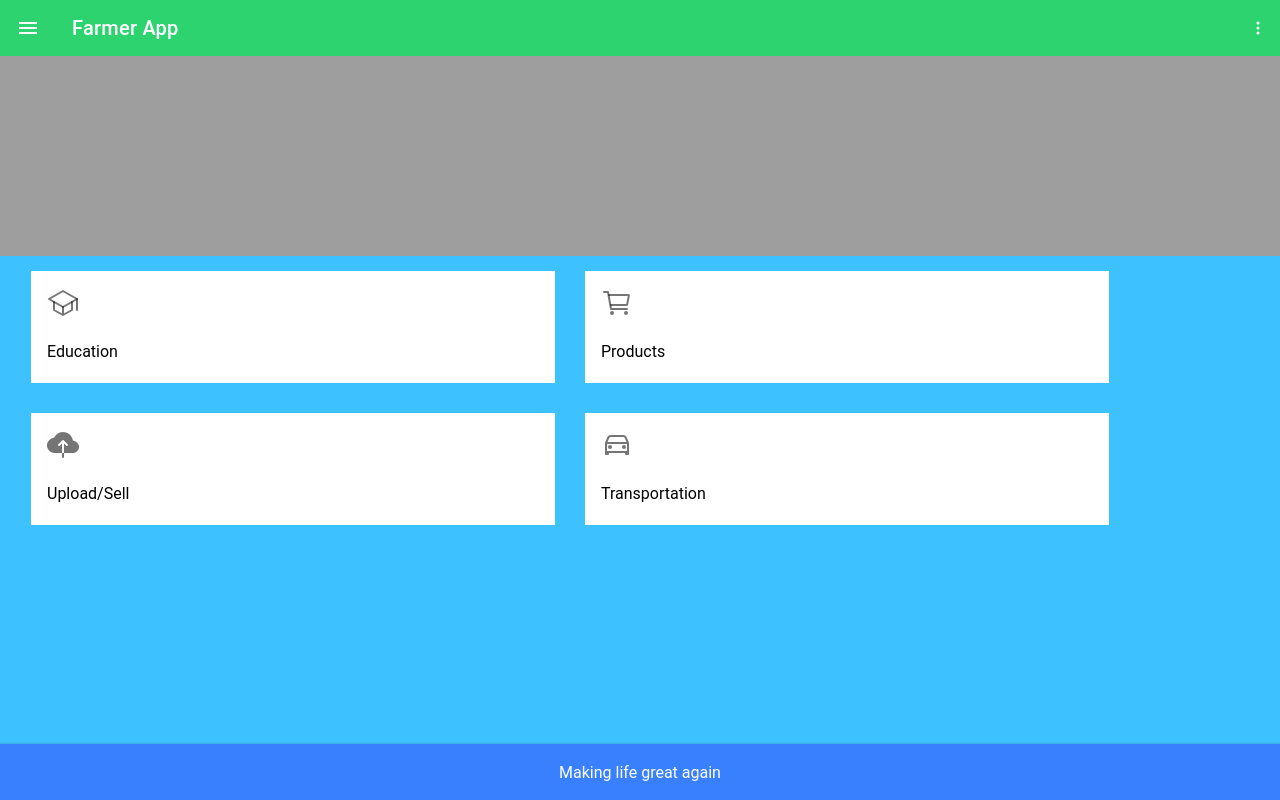
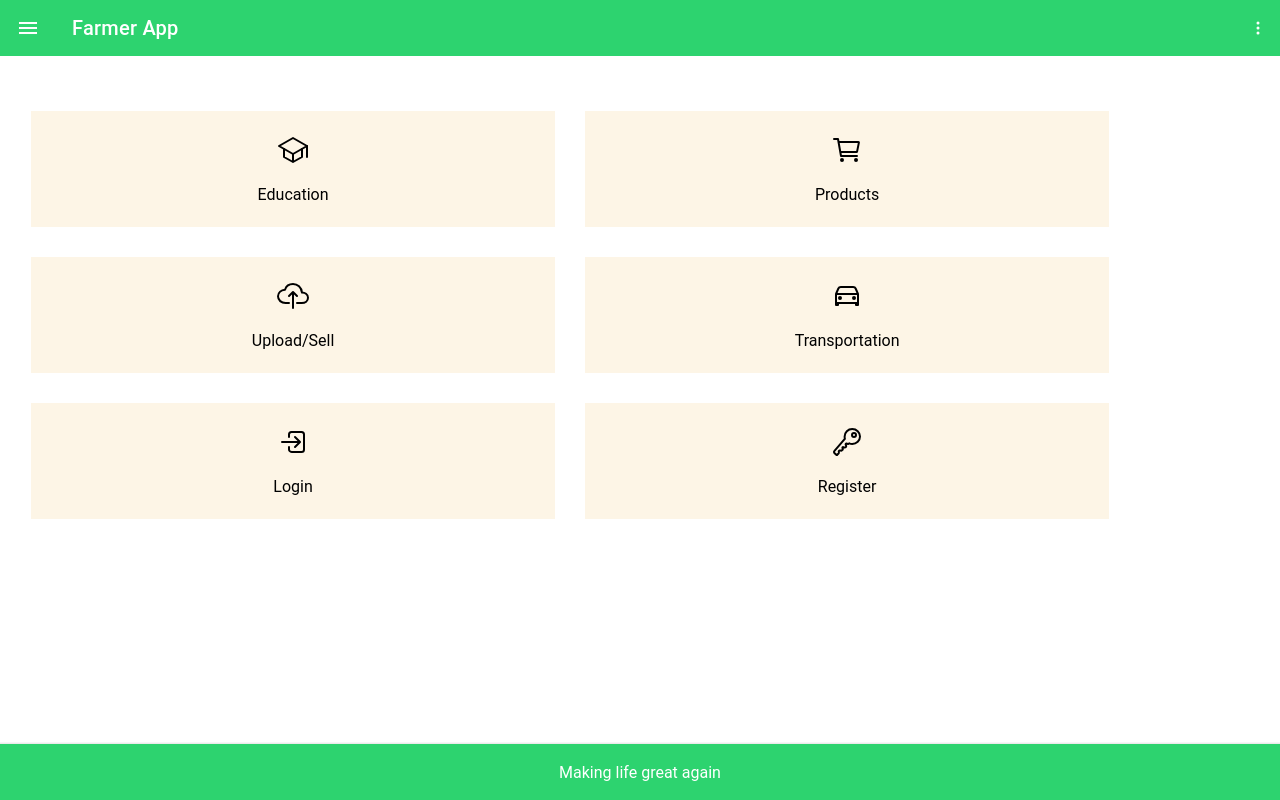
Before and after one commit to dotainion/Ionic-Farmers-App, a React (Create React App) app: page /home in a window 1280 px wide. Built offline with nearby package versions, Linux system fonts and the light colour scheme.

Commit message:
farmersapp

```diff
--- a/src/components/Widgets.tsx
+++ b/src/components/Widgets.tsx
@@ -51,14 +51,17 @@ class Widgets{
                                 <IonItem onClick={()=>{document.getElementById("register")?.click();}}><IonIcon icon={key} />Register</IonItem>
                             </IonCard>
                         </IonItem>
-                        <IonItem><IonIcon icon={home} /><IonIcon/>Main</IonItem>
+
+                        <IonButton hidden id="home" routerLink="/home"/>
+
+                        <IonItem onClick={()=>{document.getElementById("home")?.click()}}><IonIcon icon={home} /><IonIcon/>Home</IonItem>
                         <IonItem><IonIcon icon={addCircle} /><IonIcon/>Add Products</IonItem>
                         <IonItem><IonIcon icon={people} /><IonIcon/>About us</IonItem>
                         <IonItem><IonIcon icon={mail} /><IonIcon/>Contact us</IonItem>
                         <IonItem><IonIcon icon={lockClosed} /><IonIcon/>Policy Privacy</IonItem>
                         <IonItem><IonIcon icon={newspaper} /><IonIcon/>Terms and conditions</IonItem>
                         <IonItem><IonIcon icon={shareSocial} /><IonIcon/>Share this App</IonItem>
-                        <IonItem><IonIcon icon={logOut} /><IonIcon/>LogOut</IonItem>
+                        <IonItem onClick={()=>{tools.logOut();setShowToast(true)}}><IonIcon icon={logOut} /><IonIcon/>LogOut</IonItem>
                         </IonList>
                     </IonContent>
                 </IonMenu>
--- a/src/pages/Dashboard.js
+++ b/src/pages/Dashboard.js
@@ -1,6 +1,6 @@
 import React, { Component } from 'react';
 import '../components/StyleSheet.css'
-import { IonPage, IonContent, IonLabel, IonFooter, IonToolbar } from '@ionic/react';
+import { IonPage, IonContent, IonLabel, IonFooter, IonToolbar, IonButton } from '@ionic/react';
 import AllWidgets from '../components/Widgets'
 
 
@@ -18,7 +18,21 @@ class Dashboard extends Component{
             <IonPage>
             <Widget.HeaderAndMenus/>
                 <IonContent>
-                   <IonLabel style={{marginLeft:"38%"}}>Dashboard</IonLabel>
+                    <div style={{textAlign:"center",marginTop:"50%"}}>
+                        <IonButton hidden id="home" routerLink="/home"/>
+                        <div>
+                            <IonLabel>Dashboard</IonLabel>
+                        </div>
+                        <div>
+                            <IonLabel>comming soon</IonLabel>
+                        </div>
+                        <div onClick={()=>{
+                            document.getElementById("home").click();
+                        }} style={{marginTop:"10px",color:"blue",textDecoration:"underline"}}>
+                            <IonLabel>Take me home</IonLabel>
+                        </div>
+                    </div>
+
                 </IonContent>
                 <IonFooter>
                     <IonToolbar color="primary">
--- a/src/pages/Home.js
+++ b/src/pages/Home.js
@@ -3,7 +3,7 @@ import '../components/StyleSheet.css'
 import { IonPage, IonContent, IonButton, IonItem, IonImg, IonThumbnail, IonLabel, IonFooter, IonToolbar, IonAlert, IonIcon, IonList } from '@ionic/react';
 import AllWidgets from '../components/Widgets'
 import tools from '../components/FunctonTools'
-import { schoolOutline, cloudUpload, carOutline, cartOutline } from 'ionicons/icons';
+import { schoolOutline, cloudUpload, carOutline, cartOutline, logIn, key, keyOutline, logInOutline, cloudUploadOutline } from 'ionicons/icons';
 
 
 var Widget = new AllWidgets();
@@ -13,38 +13,38 @@ class Home extends Component{
 
 
         this.showPromptLogin = false;
+        this.iconBgColor = "OldLace";
+        this.iconFgColor = "black";
     };
 
     render(){
         return (
             <IonPage>
             <Widget.HeaderAndMenus/>
-                <IonContent color="secondary">
-                    <IonThumbnail style={{width:"100%",height:"200px"}}>
-                        <IonImg src="https://image.shutterstock.com/image-vector/dashboard-theme-creative-infographic-city-260nw-752239603.jpg"/>
-                    </IonThumbnail>
-                    <IonItem lines="none" color="secondary">
-                        <IonList style={{width:"42%",margin:"15px"}} onClick={()=>{document.getElementById("education").click()}}>
+                <IonContent>
+                    <div style={{marginTop:"40px"}}>
                         <IonItem lines="none">
+                            <IonList  style={{margin:"15px",width:"42%",backgroundColor:this.iconBgColor,color:this.iconFgColor}} onClick={()=>{document.getElementById("education").click()}}>
+                                <div lines="none" style={{margin:"15px",textAlign:"center"}}>
                                     <IonButton id="education" hidden onClick={()=>{Widget.reaload()}} routerLink="/education"/>
                                     <IonIcon icon={schoolOutline} size="large"/>
+                                </div>
+                                <div lines="none" style={{margin:"15px",textAlign:"center"}}>
+                                    <IonLabel>Education</IonLabel>
+                                </div>
+                            </IonList>
+                            <IonList style={{margin:"15px",width:"42%",backgroundColor:this.iconBgColor,color:this.iconFgColor}} onClick={()=>{document.getElementById("products").click()}}>
+                                <div lines="none" style={{margin:"15px",textAlign:"center"}}>
+                                    <IonButton id="products" hidden onClick={()=>{Widget.reaload()}} routerLink="/products"/>
+                                    <IonIcon icon={cartOutline} size="large"/>
+                                </div>
+                                <div lines="none" style={{margin:"15px",textAlign:"center"}}>
+                                    <IonLabel>Products</IonLabel>
+                                </div>
+                            </IonList>
                         </IonItem>
                         <IonItem lines="none">
-                                <IonLabel>Education</IonLabel>
-                            </IonItem>
-                        </IonList>
-                        <IonList style={{width:"42%",margin:"15px"}} onClick={()=>{document.getElementById("products").click()}}>
-                            <IonItem lines="none">
-                                <IonButton id="products" hidden onClick={()=>{Widget.reaload()}} routerLink="/products"/>
-                                <IonIcon icon={cartOutline} size="large"/>
-                            </IonItem>
-                            <IonItem lines="none">
-                                <IonLabel>Products</IonLabel>
-                            </IonItem>
-                        </IonList>
-                    </IonItem>
-                    <IonItem lines="none" color="secondary">
-                        <IonList style={{width:"42%",margin:"15px"}}onClick={()=>{
+                            <IonList style={{margin:"15px",width:"42%",backgroundColor:this.iconBgColor,color:this.iconFgColor}} onClick={()=>{
                                         if (tools.retreiveCreds("email") === "none" && tools.retreiveCreds("password") === "none"){
                                             this.showPromptLogin = true;
                                             this.setState({showPromptLogin:true});
@@ -53,23 +53,45 @@ class Home extends Component{
                                             document.getElementById("upload").click();
                                         }
                                         }}>
-                            <IonItem lines="none">
-                                <IonIcon icon={cloudUpload}  size="large"/>
+                                <div lines="none" style={{margin:"15px",textAlign:"center"}}>
+                                    <IonIcon icon={cloudUploadOutline}  size="large"/>
+                                </div>
+                                <div lines="none" style={{margin:"15px",textAlign:"center"}}>
+                                    <IonLabel>Upload/Sell</IonLabel>
+                                </div>
+                            </IonList>
+                            <IonList style={{margin:"15px",width:"42%",backgroundColor:this.iconBgColor,color:this.iconFgColor}} onClick={()=>{document.getElementById("trans").click()}}>
+                                <div lines="none" style={{margin:"15px",textAlign:"center"}}>
+                                    <IonButton id="trans" hidden onClick={()=>{Widget.reaload()}} routerLink="/transportation"/>
+                                    <IonIcon icon={carOutline} size="large"/>
+                                </div>
+                                <div lines="none" style={{margin:"15px",textAlign:"center"}}>
+                                    <IonLabel>Transportation</IonLabel>
+                                </div>
+                            </IonList>
                         </IonItem>
                         <IonItem lines="none">
-                                <IonLabel>Upload/Sell</IonLabel>
-                            </IonItem>
+                            <IonButton hidden id="login" routerLink="/login"/>
+                            <IonButton hidden id="register" routerLink="/register"/>
+                            <IonList style={{margin:"15px",width:"42%",backgroundColor:this.iconBgColor,color:this.iconFgColor}} onClick={()=>{document.getElementById("login").click()}}>
+                                <div lines="none" style={{margin:"15px",textAlign:"center"}}>
+                                    <IonIcon icon={logInOutline}  size="large"/>
+                                </div>
+                                <div lines="none" style={{margin:"15px",textAlign:"center"}}>
+                                    <IonLabel>Login</IonLabel>
+                                </div>
                             </IonList>
-                        <IonList style={{width:"42%",margin:"15px"}} onClick={()=>{document.getElementById("trans").click()}}>
-                            <IonItem lines="none">
+                            <IonList style={{margin:"15px",width:"42%",backgroundColor:this.iconBgColor,color:this.iconFgColor}} onClick={()=>{document.getElementById("register").click()}}>
+                                <div lines="none" style={{margin:"15px",textAlign:"center"}}>
                                     <IonButton id="trans" hidden onClick={()=>{Widget.reaload()}} routerLink="/transportation"/>
-                                <IonIcon icon={carOutline} size="large"/>
-                            </IonItem>
-                            <IonItem lines="none">
-                                <IonLabel>Transportation</IonLabel>
-                            </IonItem>
+                                    <IonIcon icon={keyOutline} size="large"/>
+                                </div>
+                                <div lines="none" style={{margin:"15px",textAlign:"center"}}>
+                                    <IonLabel>Register</IonLabel>
+                                </div>
                             </IonList>
                         </IonItem>
+                    </div>
                 </IonContent>
 
                 <IonButton hidden id="login" routerLink="/login"/>
@@ -92,7 +114,7 @@ class Home extends Component{
                   }}]}/>
 
                 <IonFooter>
-                    <IonToolbar color="primary">
+                    <IonToolbar color="success">
                         <div style={{textAlign:"center"}}><IonLabel>Making life great again</IonLabel></div>
                     </IonToolbar>
                 </IonFooter>
--- a/src/pages/ProductUpload.js
+++ b/src/pages/ProductUpload.js
@@ -56,7 +56,6 @@ class Transportation extends Component{
             console.log("testing this ")
             console.log(this.showPromptLogin)
         }
-        this.timer();
     }
 
     postToServer = () =>{
```
Lines whose indentation alone changed are shown as unchanged.
